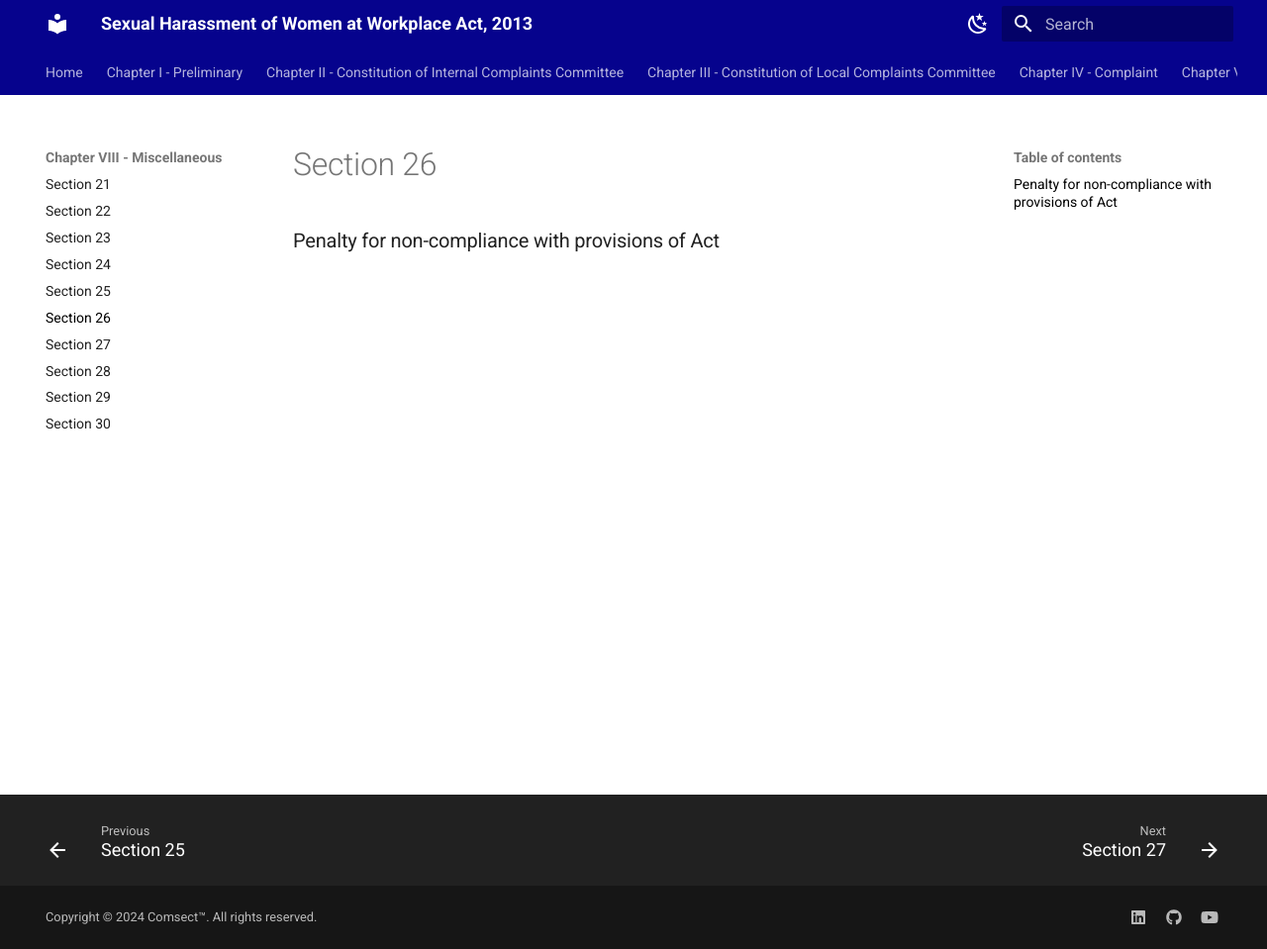
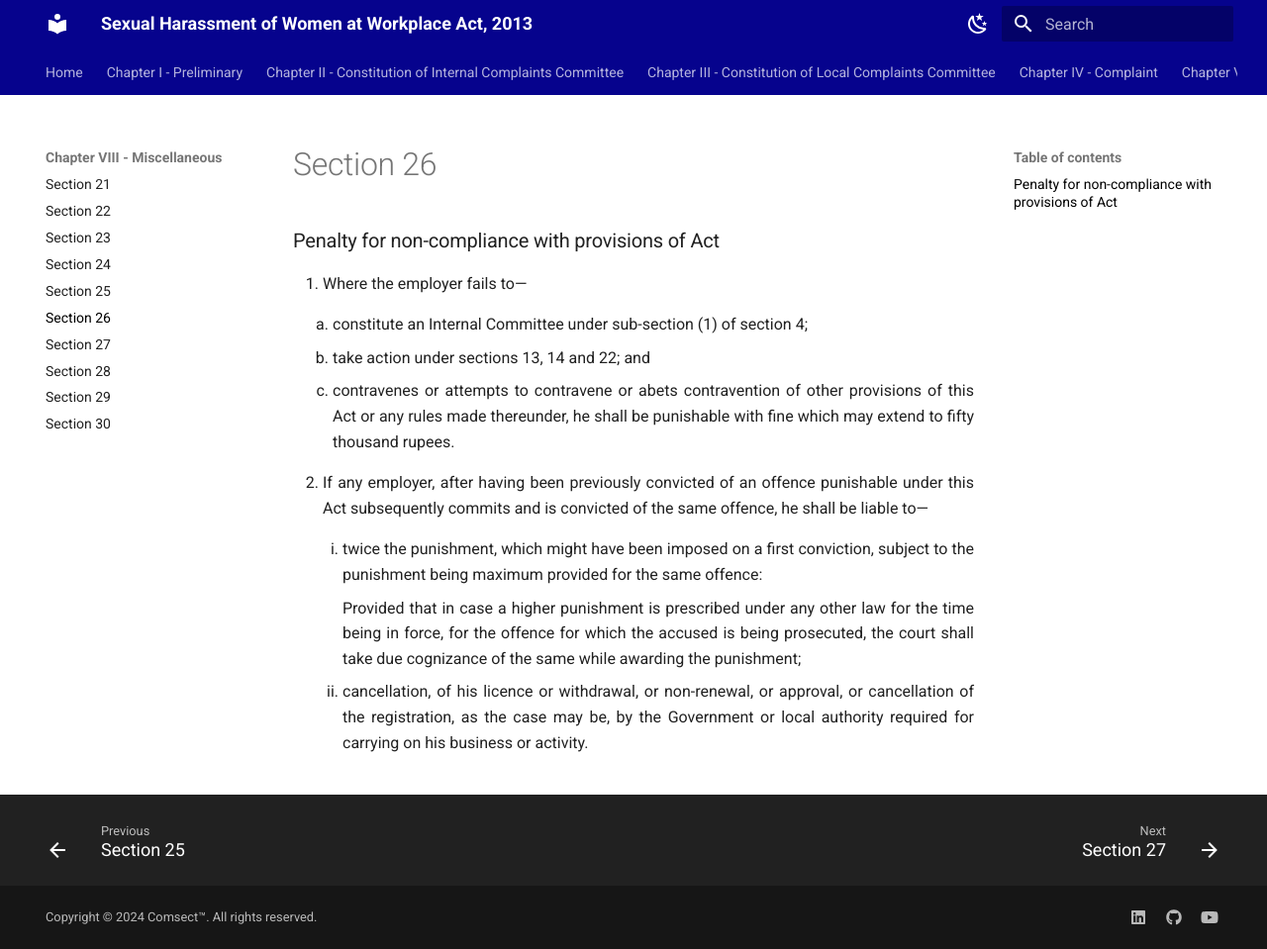
Before and after one commit to comsect/posh-act, an MkDocs documentation site: the page built from docs/en/26.md, in a window 1280 px wide and 959 px high. Shown: the whole window at 99% size. Built offline with MkDocs 1.6.1 and Material for MkDocs 9.7.7, drawn with Linux system fonts in a browser that asks for light colours.

Commit message:
add section twenty-six

```diff
--- a/docs/en/26.md
+++ b/docs/en/26.md
@@ -1,5 +1,36 @@
 ---
 description: Penalty for non-compliance with provisions of Act
 ---
+<style>
+    ol.outer-list {
+        list-style-type: decimal;
+    }
+    ol.outer-list ol.inner-list {
+        list-style-type: lower-alpha;
+    }
+
+    ol.outer-list ol.inner-list-roman {
+        list-style-type: lower-roman;
+        margin-left: 20px; /* Add indentation */
+    }
+</style>
 
 ### Penalty for non-compliance with provisions of Act
+
+<div style="text-align: justify">
+<ol class="outer-list">
+    <li> Where the employer fails to— </li>
+    <ol class="innerlist">
+        <li> constitute an Internal Committee under sub-section (1) of section 4;
+        <li> take action under sections 13, 14 and 22; and
+        <li> contravenes or attempts to contravene or abets contravention of other provisions of this Act or any rules made thereunder, he shall be punishable with fine which may extend to fifty thousand rupees.
+    </ol>
+    <li>If any employer, after having been previously convicted of an offence punishable under this Act subsequently commits and is convicted of the same offence, he shall be liable to— </li>
+
+<ol class="inner-list-roman">
+    <li> twice the punishment, which might have been imposed on a first conviction, subject to the punishment being maximum provided for the same offence:
+    </p>
+    Provided that in case a higher punishment is prescribed under any other law for the time being in force, for the offence for which the accused is being prosecuted, the court shall take due cognizance of the same while awarding the punishment;
+    <li> cancellation, of his licence or withdrawal, or non-renewal, or approval, or cancellation of the registration, as the case may be, by the Government or local authority required for carrying on his business or activity.
+</ol>
+</ol>
```
